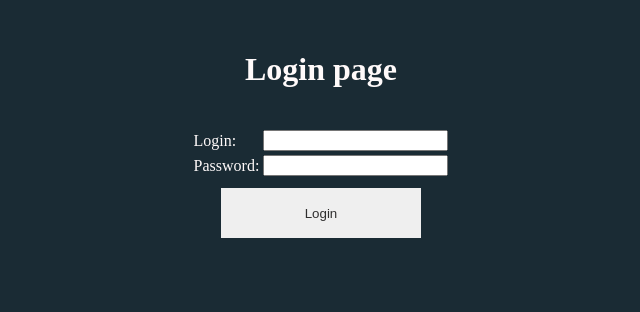
After one commit to miloszhoc/subtitles_translator, a Flask app: page /login in a window 1280 px wide. The commit adds this page. Shown: the top 312 px of the page, without its empty margins (319-959 px from the left). Run offline with Flask 2, Linux system fonts and the light colour scheme.

Commit message:
simple login system

```diff
--- a/application.py
+++ b/application.py
@@ -1,8 +1,10 @@
 import os
 from config import app, db, jsonify, request, API_KEY, ALLOWED_EXTENSIONS, azure_storage, AZURE_CONTAINER_NAME
 import models
-from flask import render_template, url_for, redirect, send_file
+from flask import render_template, url_for, redirect, send_file, session
 from werkzeug.utils import secure_filename
+import uuid
+from translate.exceptions.translator_exceptions import InvalidApiKey
 from translate.languages import show_all_languages_translation
 from translate.translate import Translator
 import requests
@@ -123,15 +125,24 @@ def translate_subtitles(file, lang):
     os.remove(translated_file_path)
 
     add_file(original_filename, translated_file_name)
+    return 'Translated'
 
 
 @app.route('/', methods=['GET', 'POST'])
 def upload():
+    if 'SESSID' not in session:
+        is_logged = False
+        return redirect(url_for('login'))
+    else:
+        is_logged = True
+
     BASE_URL = request.url_root
+
     data = {'languages': show_all_languages_translation(),
             'error': '',
             'translated': '',
-            'db_content': []}
+            'db_content': [],
+            'is_logged': is_logged}
 
     file_list = requests.get('{}files'.format(BASE_URL)).json()
 
@@ -144,13 +155,32 @@ def upload():
             data['error'] = 'Please choose file and language.'
 
         if file and extensions(file.filename):
-            translate = translate_subtitles(file, lang)
+            try:
+                translate = translate_subtitles(file, lang)
+            except InvalidApiKey as e:
+                data['error'] = e.message
+            else:
+                data['translated'] = translate
+                # redirect to '/' route in order to reload database content
+                return redirect(url_for('upload'))
+    return render_template("upload.html", data=data)
 
-            data['translated'] = translate
 
-            # redirect to '/' route in order to reload database content
-            return redirect(url_for('upload'))
-    return render_template("upload.html", data=data)
+@app.route('/login', methods=['GET', 'POST'])
+def login():
+    data = {}
+    data['error'] = ''
+    if request.method == 'POST':
+        session['SESSID'] = str(uuid.uuid4())
+        return redirect(url_for('upload'))
+    return render_template("login.html", data=data)
+
+
+@app.route('/logout', methods=['GET'])
+def logout():
+    if request.method == 'GET':
+        session.pop('SESSID')
+        return redirect(url_for('login'))
 
 
 if __name__ == '__main__':
--- a/static/css/style.css
+++ b/static/css/style.css
@@ -65,16 +65,16 @@ body {
 }
 
 
-input[type=text] {
-    background-color: rgb(61, 135, 135);
-    width: 100%;
-    height: 30px;
-    font-size: 15px;
-    opacity: 1 !important;
-    border: none;
-    color: black;
-    text-align: center;
-}
+/*input[type=text] {*/
+/*    background-color: rgb(61, 135, 135);*/
+/*    width: 100%;*/
+/*    height: 30px;*/
+/*    font-size: 15px;*/
+/*    opacity: 1 !important;*/
+/*    border: none;*/
+/*    color: black;*/
+/*    text-align: center;*/
+/*}*/
 
 
 ::placeholder {
--- /dev/null
+++ b/templates/login.html
@@ -0,0 +1,37 @@
+<!DOCTYPE html>
+<html lang="en" style="background-color: #1A2B34">
+<head>
+    <meta charset="UTF-8">
+    <title>Subtitles Translator</title>
+    <link rel="stylesheet" type="text/css" href="{{ url_for('static', filename='./css/style.css') }}">
+</head>
+<body>
+<div id=container>
+    <div id=search>
+        <h1>Login page</h1>
+        <p style="text-decoration: underline"></p><br>
+        <form method="post" enctype="multipart/form-data">
+            <center>
+                <table>
+                    <tr>
+                        <td>Login:</td>
+                        <td><input type="text" name="login"></td>
+                    </tr>
+                    <tr>
+                        <td>Password:</td>
+                        <td><input type="password" name="passwd"></td>
+                    </tr>
+                </table>
+                <button type="submit">Login</button>
+            </center>
+        </form>
+        <br><br>
+        {% if data.error != '' %}
+            <p><span style="background-color: #6c4768; padding: 1%;">{{ data.error }}</span></p>
+        {% endif %}
+        <br>
+    </div>
+</div>
+
+</body>
+</html>
```
Also changed, not shown: config.py (+11 -0 lines), templates/upload.html (+6 -1 lines).
